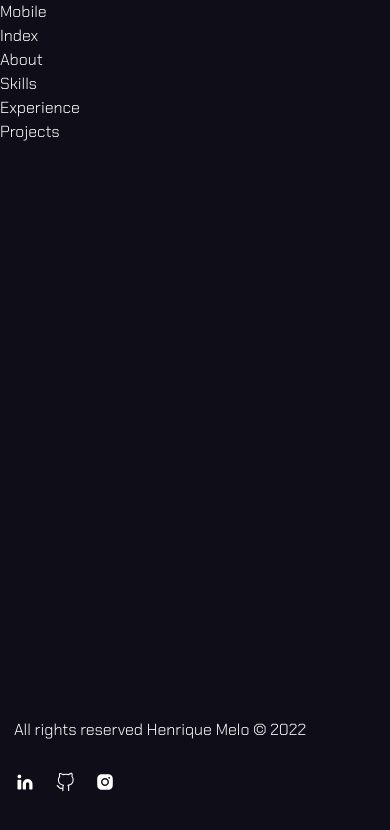
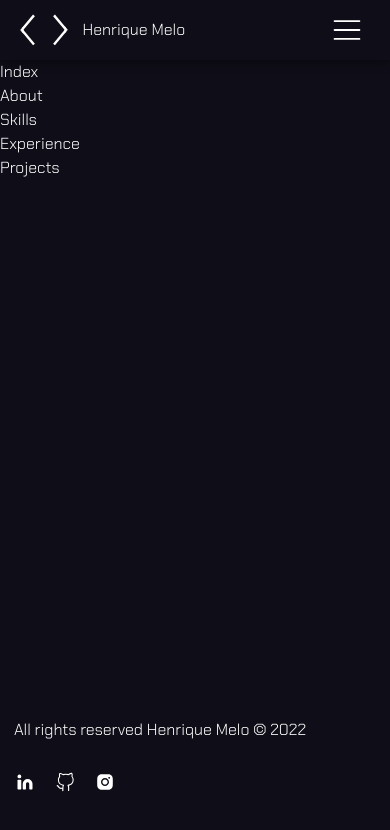
Before and after one commit to HenriqueAmorim20/henriquemelodev, a Nuxt app: page / in a window 390 px wide. Shown: the top 830 px of the page. Built offline with nearby package versions, Linux system fonts and the light colour scheme.

Commit message:
Mobile navbar

```diff
--- a/components/mobile.vue
+++ b/components/mobile.vue
@@ -1,21 +1,156 @@
 <template>
-  <div>Mobile</div>
+  <div>
+    <div style="height: 60px"></div>
+    <v-app-bar
+      height="60"
+      color="transparent"
+      elevation="5"
+      fixed
+    >
+      <div class="navbar">
+        <img :src="require('@/static/brackets.svg')" />
+        <span>Henrique Melo</span>
+        <span class="spacer"></span>
+        <v-app-bar-nav-icon @click.stop="drawer = !drawer">
+          <svg
+            xmlns="http://www.w3.org/2000/svg"
+            aria-hidden="true"
+            role="img"
+            width="2rem"
+            height="2rem"
+            preserveAspectRatio="xMidYMid meet"
+            viewBox="0 0 36 36"
+          >
+            <path
+              class="clr-i-outline clr-i-outline-path-1"
+              d="M32 29H4a1 1 0 0 1 0-2h28a1 1 0 0 1 0 2z"
+              fill="white"
+            />
+            <path
+              class="clr-i-outline clr-i-outline-path-2"
+              d="M32 19H4a1 1 0 0 1 0-2h28a1 1 0 0 1 0 2z"
+              fill="white"
+            />
+            <path
+              class="clr-i-outline clr-i-outline-path-3"
+              d="M32 9H4a1 1 0 0 1 0-2h28a1 1 0 0 1 0 2z"
+              fill="white"
+            />
+          </svg>
+        </v-app-bar-nav-icon>
+      </div>
+    </v-app-bar>
+    <v-navigation-drawer v-model="drawer" fixed right class="drawer">
+      <v-row class="drawer-close">
+        <v-spacer></v-spacer>
+        <svg
+          @click.stop="drawer = !drawer"
+          xmlns="http://www.w3.org/2000/svg"
+          aria-hidden="true"
+          role="img"
+          width="4rem"
+          height="4rem"
+          preserveAspectRatio="xMidYMid meet"
+          viewBox="0 0 50 50"
+        >
+          <path
+            fill="white"
+            d="m37.304 11.282l1.414 1.414l-26.022 26.02l-1.414-1.413z"
+          />
+          <path
+            fill="white"
+            d="m12.696 11.282l26.022 26.02l-1.414 1.415l-26.022-26.02z"
+          />
+        </svg>
+      </v-row>
+      <div
+        v-for="item in menu"
+        :key="item.name"
+        class="drawer-item"
+        @click="scroll(item.name)"
+      >
+        <span class="drawer-item-order">{{item.order}}</span>
+        <span class="drawer-item-name">{{ item.name }}</span>
+      </div>
+    </v-navigation-drawer>
+  </div>
 </template>
 
 <script>
 export default {
-  name: 'MobileComponent',
+  name: "MobileComponent",
   props: {
     menu: {
       type: Array,
-      default: null
-    }
+      default: null,
+    },
+  },
+  data() {
+    return {
+      drawer: false,
+    };
   },
   methods: {
-    // call parent(navbar) function scroll
+    // Closes drawer then call parent(navbar) function scroll
     scroll(to) {
-      this.$emit("scroll", to)
-    }
-  }
+      this.drawer = false;
+      setTimeout(() => {
+        this.$emit("scroll", to);
+      }, 800);
+    },
+  },
+};
+</script>
+
+<style scoped>
+.navbar {
+  width: 100% !important;
+  display: flex;
+  align-items: center;
+  padding: 0 5% !important;
 }
-</script>
+.navbar img {
+  width: 3rem;
+  margin: 0 15px 0 0 !important;
+}
+
+.drawer {
+  z-index: 11;
+  background-color: #0f0e18 !important;
+  width: 425px !important;
+  padding: 15px !important;
+}
+
+.drawer-close {
+  margin-bottom: 40px !important;
+  cursor: pointer;
+}
+
+.drawer-close:hover {
+  color: #1094bc !important;
+}
+
+.drawer-item {
+  display: flex;
+  align-items: center;
+  width: 100% !important;
+  height: fit-content !important;
+  cursor: pointer;
+}
+
+.drawer-item:hover .drawer-item-name{
+  color: #1094bc !important;
+}
+
+.drawer-item-order {
+  font-family: "tech" !important;
+  color: #1094bc !important;
+  margin: 0 10px 0 0 !important;
+  font-size: 1.8rem;
+}
+
+.drawer-item-name {
+  font-size: 2.8rem;
+  text-transform: capitalize;
+}
+</style>
```
